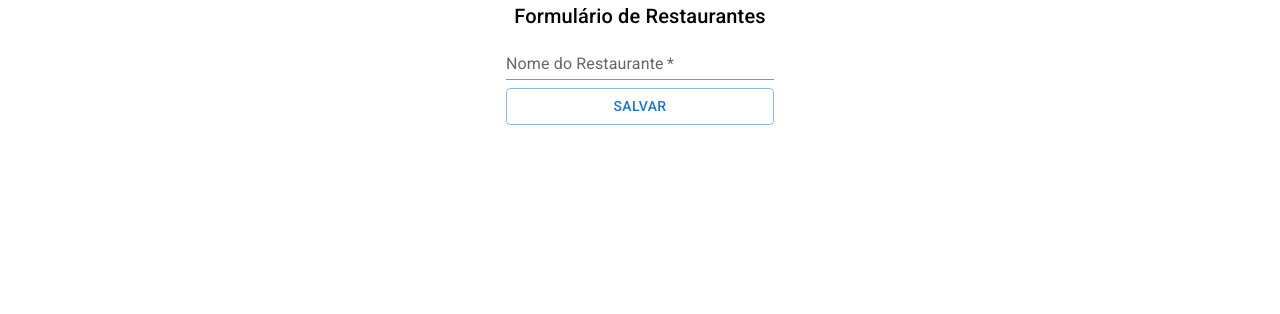
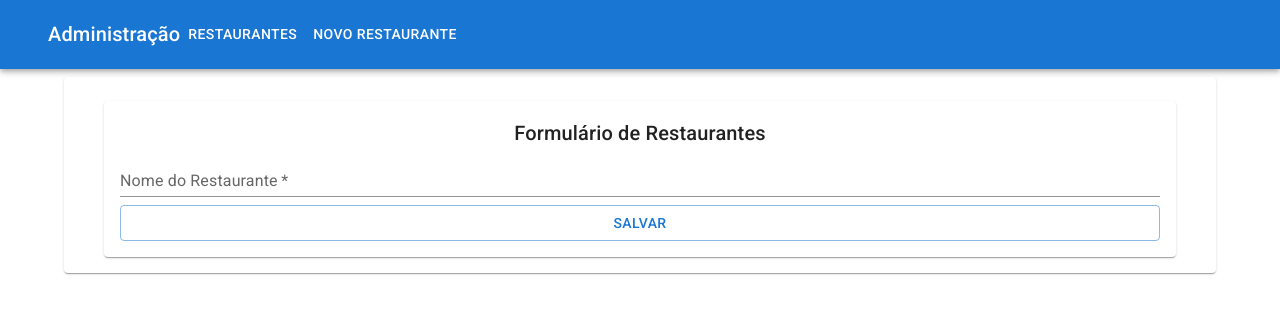
Before and after one commit to Caio-Pfaltzgraff/alfood, a React (Create React App) app: page /admin/restaurantes/novo in a window 1280 px wide. Shown: the top 314 px of the page. Built offline with nearby package versions, Linux system fonts and the light colour scheme.

Commit message:
Finalizando página do admin

```diff
--- a/src/App.tsx
+++ b/src/App.tsx
@@ -1,8 +1,9 @@
 import { Routes, Route } from 'react-router-dom';
 import Home from './paginas/Home';
 import VitrineRestaurantes from './paginas/VitrineRestaurantes';
-import AdministracaoRestaurantes from './paginas/Administracao/Restaurantes';
+import AdministracaoRestaurantes from './paginas/Administracao/Restaurantes/AdministracaoAdmin';
 import FormularioRestaurante from './paginas/Administracao/Restaurantes/FormularioRestaurante';
+import PaginaBaseAdmin from './paginas/Administracao/PaginaBaseAdmin';
 
 function App() {
 
@@ -10,9 +11,12 @@
     <Routes>
       <Route path="/" element={<Home />} />
       <Route path="/restaurantes" element={<VitrineRestaurantes />} />
-      <Route path="/admin/restaurantes" element={<AdministracaoRestaurantes />} />
-      <Route path="/admin/restaurantes/novo" element={<FormularioRestaurante />} />
-      <Route path="/admin/restaurantes/:id" element={<FormularioRestaurante />} />
+
+      <Route path='/admin' element={<PaginaBaseAdmin />}>
+        <Route path="restaurantes" element={<AdministracaoRestaurantes />} />
+        <Route path="restaurantes/novo" element={<FormularioRestaurante />} />
+        <Route path="restaurantes/:id" element={<FormularioRestaurante />} />
+      </Route>
     </Routes>
   );
 }
--- /dev/null
+++ b/src/paginas/Administracao/PaginaBaseAdmin.tsx
@@ -0,0 +1,41 @@
+import { AppBar, Box, Button, Container, Link, Paper, Toolbar, Typography } from "@mui/material"
+
+import { Outlet, Link as RouterLink } from 'react-router-dom'
+
+const PaginaBaseAdmin = () => {
+    return(
+        <>
+            <AppBar position="static">
+                <Container maxWidth='xl'>
+                    <Toolbar>
+                        <Typography variant="h6">
+                            Administração
+                        </Typography>
+                        <Box sx={{ display: "flex", flexGrow: 1 }}>
+                            <Link component={RouterLink} to='/admin/restaurantes'>
+                                <Button sx={{ my: 2, color: 'white'}}>
+                                    Restaurantes
+                                </Button>
+                            </Link>
+                            <Link component={RouterLink} to='/admin/restaurantes/novo'>
+                                <Button sx={{ my: 2, color: 'white'}}>
+                                    Novo Restaurante
+                                </Button>
+                            </Link>
+                        </Box>
+                    </Toolbar>
+                </Container>
+            </AppBar>
+
+            <Box>
+                <Container maxWidth='lg' sx={{ mt: 1 }}>
+                    <Paper sx={{ p: 2 }}>
+                        <Outlet />
+                    </Paper>
+                </Container>
+            </Box>
+        </>
+    )
+}
+
+export default PaginaBaseAdmin
--- a/src/paginas/Administracao/Restaurantes/FormularioRestaurante.tsx
+++ b/src/paginas/Administracao/Restaurantes/FormularioRestaurante.tsx
@@ -1,4 +1,4 @@
-import { Box, Button, TextField, Typography } from "@mui/material"
+import { Box, Button, Container, Paper, TextField, Typography } from "@mui/material"
 import { useState, useEffect } from 'react';
 import { useParams } from "react-router-dom";
 import http from "../../../http";
@@ -12,6 +12,7 @@
             http.get(`restaurantes/${parametros.id}/`)
                 .then(response => setNomeRestaurante(response.data.nome))
         }
+        setNomeRestaurante('')
     }, [parametros])
 
     const [nomeRestaurante, setNomeRestaurante] = useState('')
@@ -38,9 +39,13 @@
     }
 
     return(
-        <Box sx={{display: 'flex', flexDirection: 'column', alignItems: 'center'}}>
+        <>
+            <Box>
+                <Container maxWidth='lg' sx={{ mt: 1 }}>
+                    <Paper sx={{ p: 2 }}>
+                        <Box sx={{display: 'flex', flexDirection: 'column', alignItems: 'center', flexGrow: 1}}>
                             <Typography variant="h6" component='h1'>Formulário de Restaurantes</Typography>
-            <Box component='form' onSubmit={aoSubmeterForm}>
+                            <Box component='form' sx={{ width: '100%' }} onSubmit={aoSubmeterForm}>
                                 <TextField
                                     value={nomeRestaurante}
                                     onChange={e => setNomeRestaurante(e.target.value)}
@@ -52,6 +57,10 @@
                                 <Button sx={{marginTop: 1}} type="submit" fullWidth variant="outlined">Salvar</Button>
                             </Box>
                         </Box>
+                    </Paper>
+                </Container>
+            </Box>
+        </>
     )
 }
 
```
Also changed, not shown: src/paginas/Administracao/Restaurantes/AdministracaoAdmin.tsx (renamed from src/paginas/Administracao/Restaurantes/index.tsx). Lines whose indentation alone changed are shown as unchanged.
